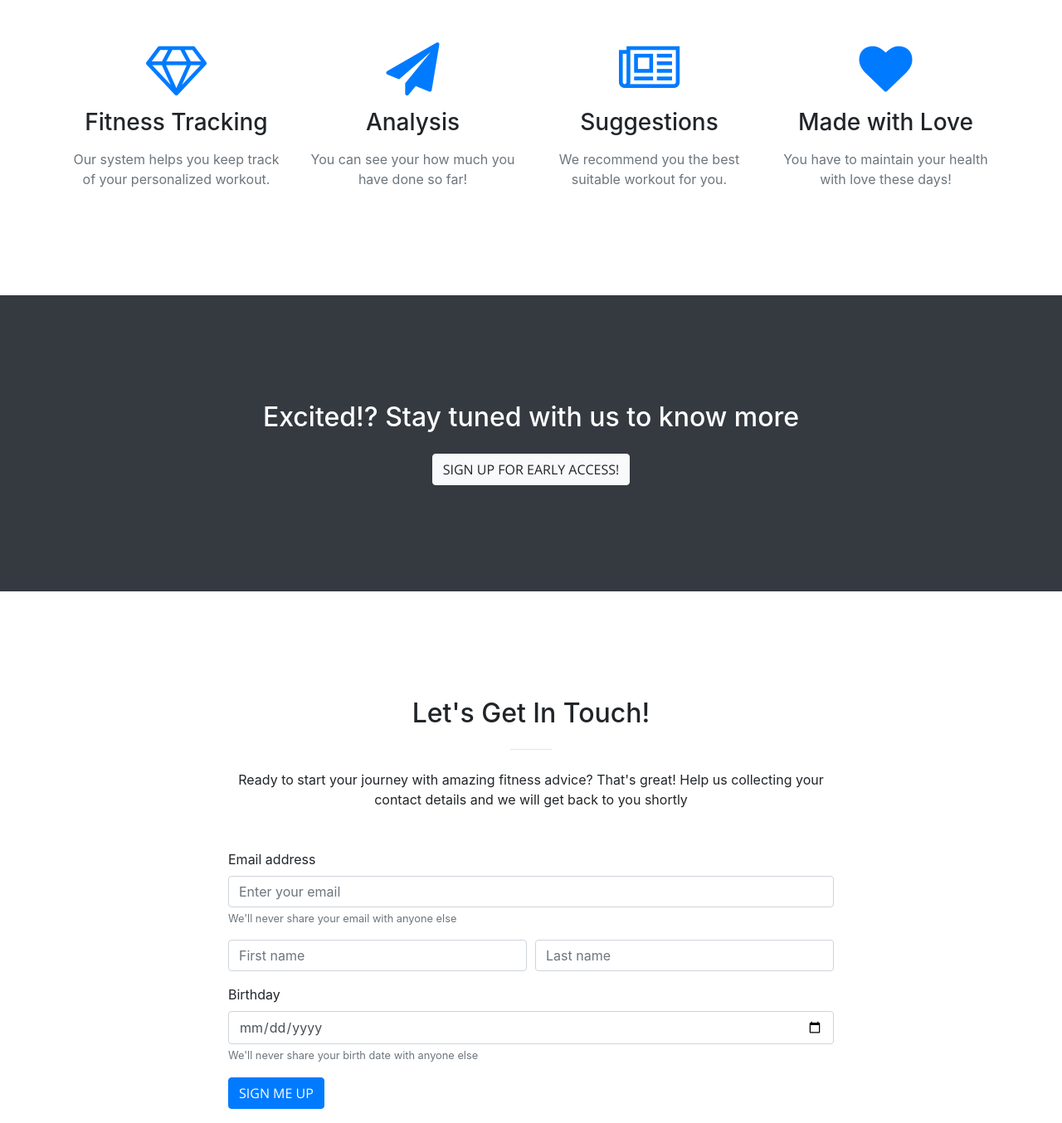
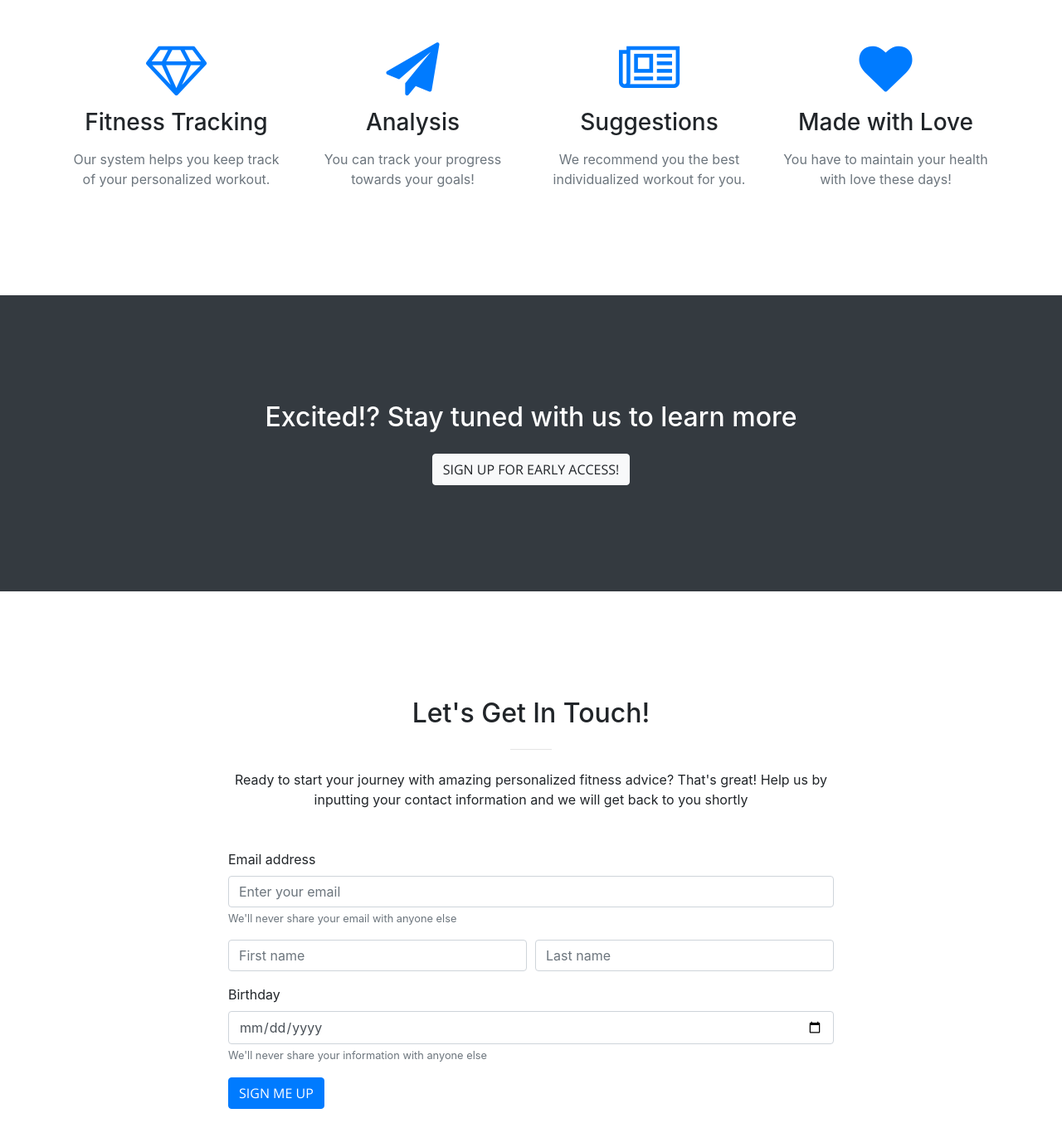
Before and after one commit to ndkcha/fyt, a website with bundled scripts: page index.html in a window 1280 px wide. Shown: the part 1466-2820 px from the top of the page at 83% size. Built offline with nearby package versions, Linux system fonts and the light colour scheme.

Commit message:
Update index.html

```diff
--- a/index.html
+++ b/index.html
@@ -107,14 +107,14 @@
                 <div class="service-box mt-5 mx-auto">
                     <i class="fa fa-4x fa-paper-plane text-primary mb-3 sr-icons"></i>
                     <h3 class="mb-3">Analysis</h3>
-                    <p class="text-muted mb-0">You can see your how much you have done so far!</p>
+                    <p class="text-muted mb-0">You can track your progress towards your goals!</p>
                 </div>
             </div>
             <div class="col-lg-3 col-md-6 text-center">
                 <div class="service-box mt-5 mx-auto">
                     <i class="fa fa-4x fa-newspaper-o text-primary mb-3 sr-icons"></i>
                     <h3 class="mb-3">Suggestions</h3>
-                    <p class="text-muted mb-0">We recommend you the best suitable workout for you.</p>
+                    <p class="text-muted mb-0">We recommend you the best individualized workout for you.</p>
                 </div>
             </div>
             <div class="col-lg-3 col-md-6 text-center">
@@ -227,7 +227,7 @@
 -->
 <section class="bg-dark text-white">
     <div class="container text-center">
-        <h2 class="mb-4">Excited!? Stay tuned with us to know more</h2>
+        <h2 class="mb-4">Excited!? Stay tuned with us to learn more</h2>
         <a class="btn btn-light btn-xl sr-button" href="#contact">Sign up
             for early access!</a>
     </div>
@@ -239,8 +239,8 @@
             <div class="col-lg-8 mx-auto text-center">
                 <h2 class="section-heading">Let's Get In Touch!</h2>
                 <hr class="my-4">
-                <p class="mb-5">Ready to start your journey with amazing fitness advice? That's great! Help us
-                    collecting your contact details and we will get back to you shortly</p>
+                <p class="mb-5">Ready to start your journey with amazing personalized fitness advice? That's great! Help us
+                    by inputting your contact information and we will get back to you shortly</p>
             </div>
         </div>
 
@@ -273,7 +273,7 @@
                     <div class="form-group">
                         <label for="input-email">Birthday</label>
                         <input type="date" class="form-control" id="input-birthdate" aria-describedby="birthdayHelp" placeholder="Enter your birth date">
-                        <small id="birthdayHelp" class="form-text text-muted">We'll never share your birth date with anyone else</small>
+                        <small id="birthdayHelp" class="form-text text-muted">We'll never share your information with anyone else</small>
                     </div>
                 </div>
             </div>
```
